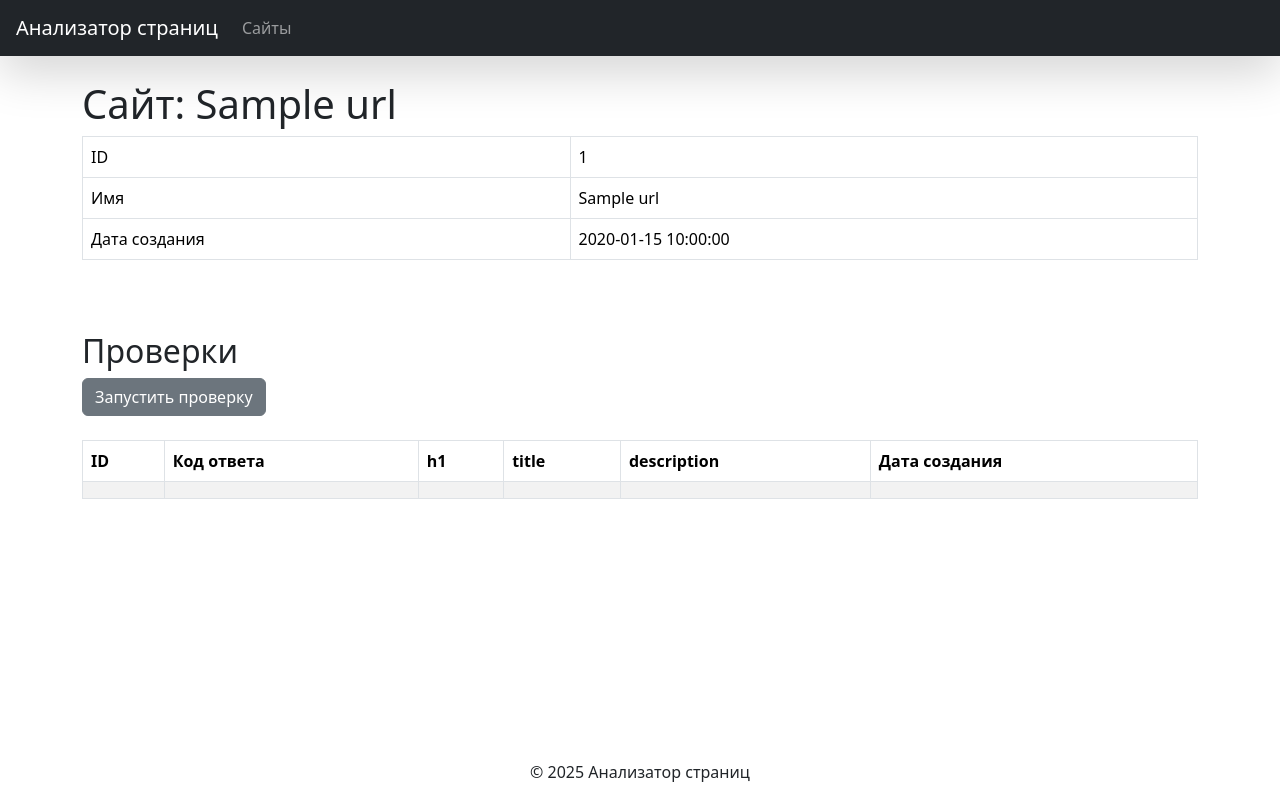
After one commit to AlishaEvergreen/python-project-83, a Flask app: template page_analyzer/templates/show.html in a window 1280 px wide. The commit adds this page. Run offline with Flask 3, Linux system fonts and the light colour scheme; the template is opened without the code that fills it: most values are stand-ins (such as "Sample title", 1, 10 or a date in 2020); lists and menus that the app fills with data are empty.

Commit message:
Make a function to display a specific entered URL on a separate urls/<id> page

```diff
--- a/page_analyzer/app.py
+++ b/page_analyzer/app.py
@@ -11,7 +11,7 @@ from flask import (
     url_for,
 )
 
-from page_analyzer.repository import UrlsRepository, get_db_connection
+from page_analyzer.repository import UrlsRepository
 from page_analyzer.utils import normalize_url, validate
 
 load_dotenv()
@@ -27,29 +27,35 @@ def home():
 
     return render_template(
         'index.html',
-        url={'id': '', 'name': '', 'created_at': ''},
+        url={},
         messages=messages
     )
 
 
+@app.route('/urls/<int:id>')
+def show_url(id):
+    repo = UrlsRepository()
+    url = repo.get_url_by_id(id)
+    return render_template('show.html', url=url)
+
+
 @app.route('/urls', methods=['POST'])
-def check_url():
+def create_url():
     url_data = request.form.get('url', '').strip()
 
     error = validate(url_data)
     normalized_url = normalize_url(url_data)
 
+    repo = UrlsRepository()
+
     if error:
         flash(error, 'error')
         return redirect(url_for('home'))
-
-    with get_db_connection() as conn:
-        repo = UrlsRepository(conn)
 
     if repo.get_url_by_name(normalized_url):
         flash("Страница уже существует", "warning")
         return redirect(url_for('home'))
 
-    repo.save({'url': normalized_url})
+    repo.save_url({'url': normalized_url})
     flash('Страница успешно добавлена', 'success')
     return redirect(url_for('home'))
--- /dev/null
+++ b/page_analyzer/templates/show.html
@@ -0,0 +1,88 @@
+<!DOCTYPE html>
+<html lang="ru">
+  <head>
+    <meta charset="utf-8">
+    <meta name="viewport" content="width=device-width, initial-scale=1">
+    <title>Анализатор страниц</title>
+    <link href="https://cdn.jsdelivr.net/npm/bootstrap@5.3.3/dist/css/bootstrap.min.css" rel="stylesheet" integrity="sha384-QWTKZyjpPEjISv5WaRU9OFeRpok6YctnYmDr5pNlyT2bRjXh0JMhjY6hW+ALEwIH" crossorigin="anonymous">
+  </head>
+
+  <body class="d-flex flex-column min-vh-100">
+
+    <header>
+      {% include "navbar.html" %}
+    </header>
+
+    {% if messages %}
+      <ul class=flashes>
+      {% for category, message in messages %}
+        <li class="{{ category }}">{{ message }}</li>
+      {% endfor %}
+      </ul>
+    {% endif %}
+
+    <main class="flex-grow-1">
+        <div class="container-lg mt-4">
+            <div class="row justify-content-start text-start">
+                <h1>Сайт: {{ url.name }}</h1>
+
+                <div class="table-responsive">
+                    <table class="table table-hover table-bordered mb-5" data-test="url">
+                        <tbody>
+                            <tr>
+                                <td>ID</td>
+                                <td>{{ url.id }}</td>
+                            </tr>
+                            <tr>
+                                <td>Имя</td>
+                                <td>{{ url.name }}</td>
+                            </tr>
+                            <tr>
+                                <td>Дата создания</td>
+                                <td>{{ url.created_at }}</td>
+                            </tr>
+                        </tbody>
+                    </table>
+                </div>
+
+                <div class="mb-4 mt-4">
+                    <h2>Проверки</h2>
+                    <form action="/urls/{{ url.id }}/checks" method="post" class="d-flex justify-content-start">
+                        <input type="submit" value="Запустить проверку" class="btn btn-secondary btn-md">
+                    </form>
+                </div>
+
+                <div class="table-responsive">
+                    <table class="table table-hover table-striped table-bordered mb-3" data-test="checks">
+                        <thead>
+                            <tr>
+                                <th>ID</th>
+                                <th>Код ответа</th>
+                                <th>h1</th>
+                                <th>title</th>
+                                <th>description</th>
+                                <th>Дата создания</th>
+                            </tr>
+                        </thead>
+                        <tbody>
+                            <tr>
+                                <td></td>
+                                <td></td>
+                                <td></td>
+                                <td></td>
+                                <td></td>
+                                <td></td>
+                            </tr>
+                        </tbody>
+                    </table>
+                </div>
+            </div>
+        </div>
+    </main>
+
+    <footer class="text-center py-3">
+        <p class="mb-0">© 2025 Анализатор страниц</p>
+    </footer>
+
+  </body>
+</html>
```
Also changed, not shown: page_analyzer/repository.py (+31 -21 lines), page_analyzer/templates/index.html (+8 -4 lines).
